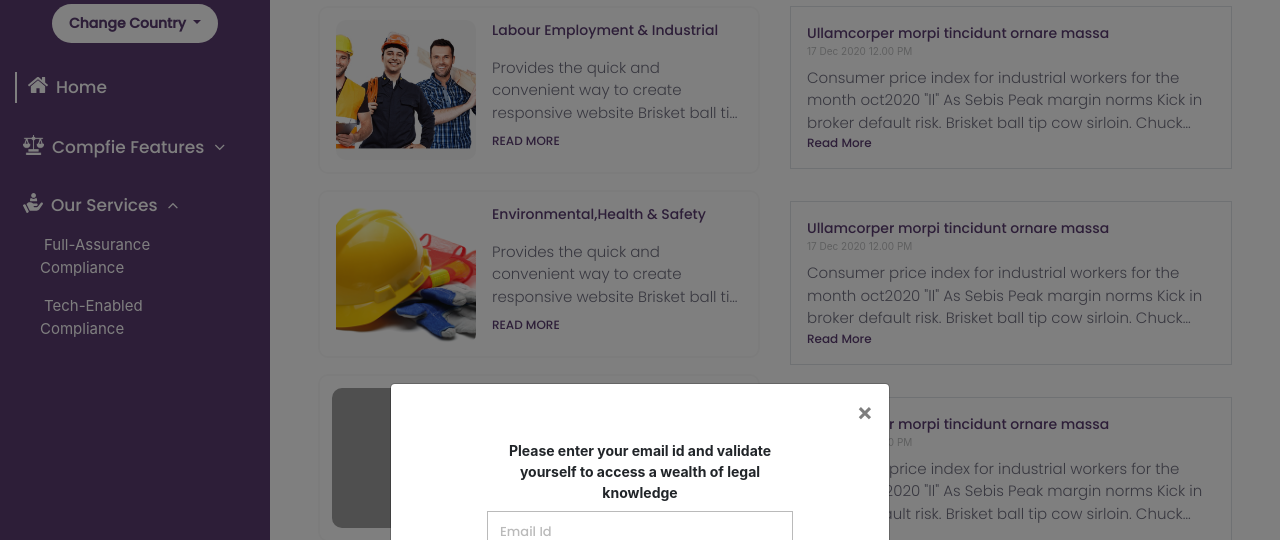
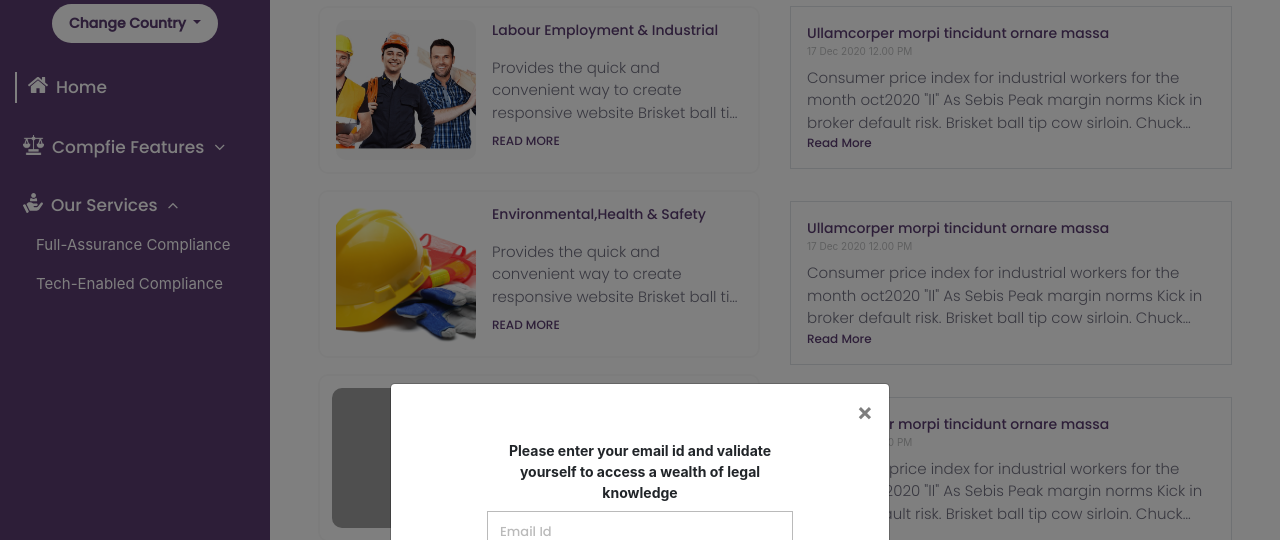
Before and after one commit to Rganeshmoorthy/compfie, a PHP site: page /index.php in a window 1280 px wide, after a click on "Our Services". Shown: the part 152-692 px from the top of the page. Run offline with PHP 8.4, Linux system fonts and the light colour scheme; some libraries are stand-ins or nearby versions; grey boxes are pictures that could not be loaded.

Commit message:
side menu issue

```diff
--- a/sidenav.php
+++ b/sidenav.php
@@ -285,7 +285,7 @@
                                         data-parent="#accordion1" href="#ourservice">Our Services <i
                                             class="fa fa-fw fa-angle-down"></i> </a>
 
-                                    <ul id="ourservice" class="collapse list px-3 px-md-4">
+                                    <ul id="ourservice" class="collapse list px-3">
 
                                         <li class="mt-3"> <a href="https://www.aparajitha.com/"
                                                 class="text-white px-0 pb-1 px-md-1">Full-Assurance Compliance</a>
```
